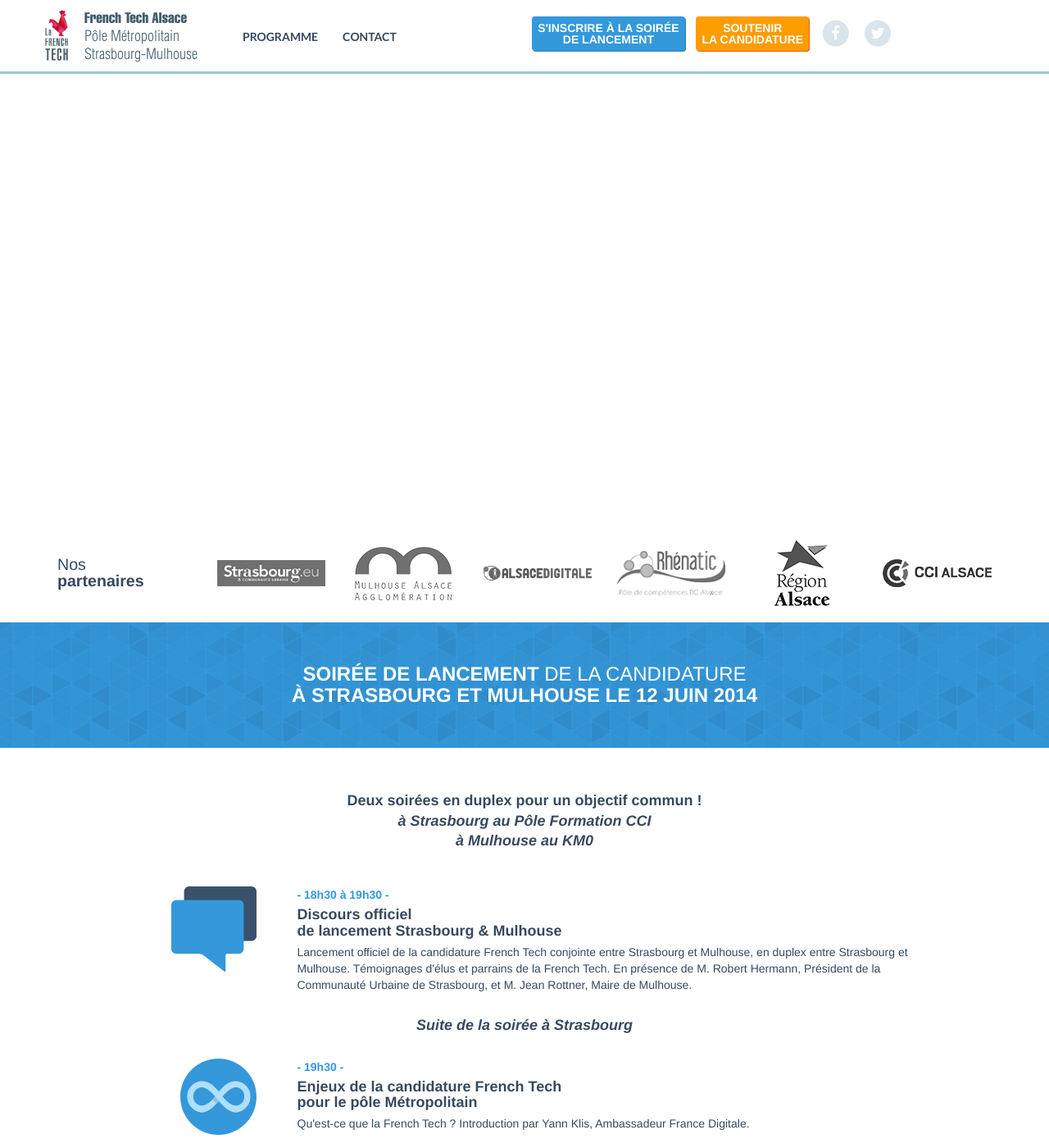
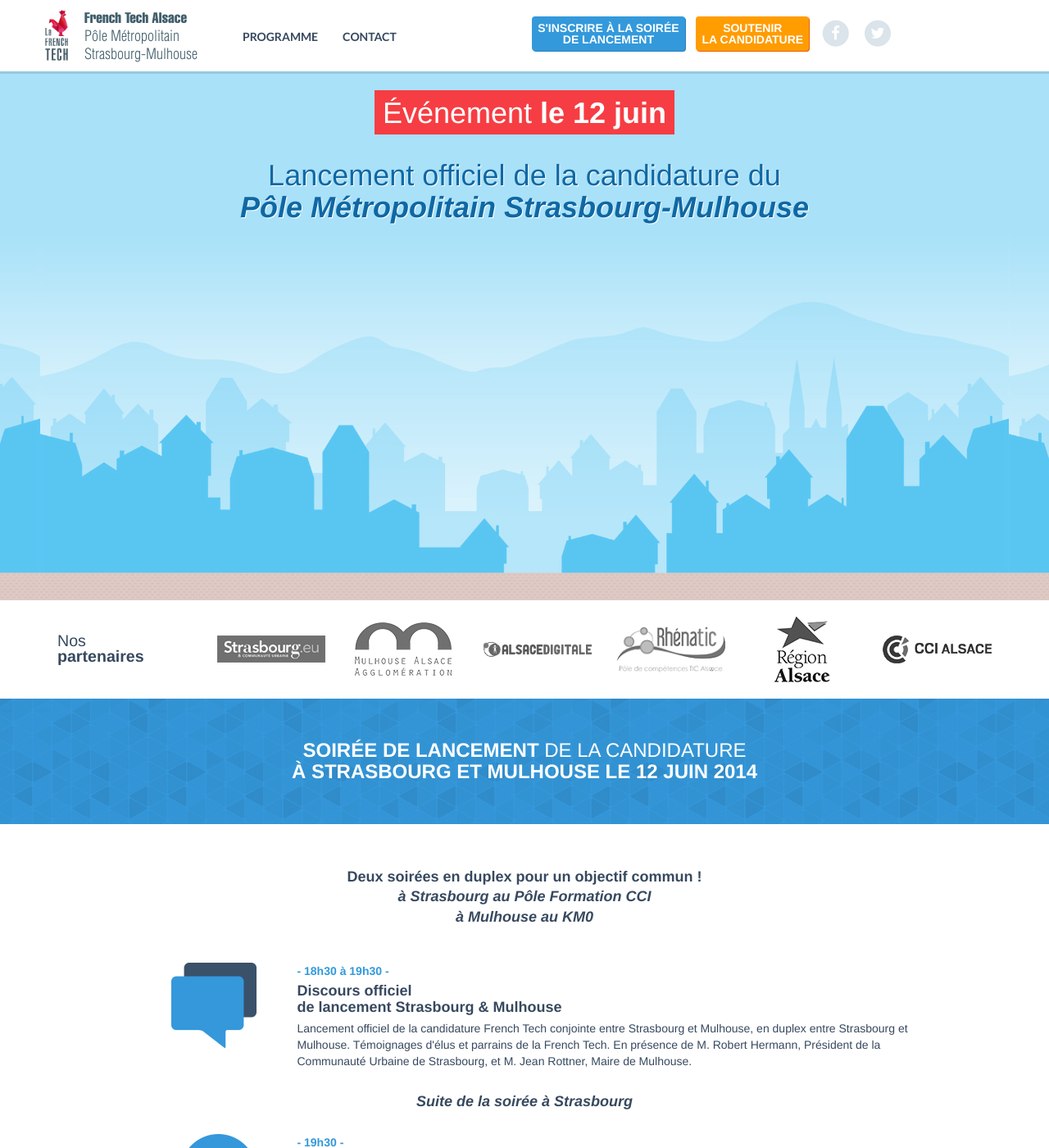
Before and after one commit to AlsaceDigitale/lancement-frenchtechalsace, a Jekyll site: the page built from index.html, in a window 1280 px wide and 1400 px high. Shown: the whole window at 82% size. Built offline with Jekyll 4.4.1, drawn with Linux system fonts in a browser that asks for light colours; nearby versions of some CDN libraries.

Commit message:
do animation always below text

```diff
--- a/css/main.css
+++ b/css/main.css
@@ -256,24 +256,26 @@
     margin-bottom: 0;
     margin-top: 0; }
 
-section.animation {
+section.preanimation {
+  background-color: #a9e1f8;
   margin-top: 90px; }
-  section.animation #animation-text {
-    position: absolute;
-    left: 0px;
-    top: 90px;
-    width: 100%;
-    display: none; }
-  section.animation h1 {
+  section.preanimation h1 {
     background-color: #f63d43;
     color: white;
     display: inline-block;
     padding: 8px 10px 6px 10px; }
-  section.animation h2 {
+  section.preanimation h2 {
     color: #0f68a4;
     text-shadow: 1px 1px 0 white; }
-  section.animation h2 strong {
+  section.preanimation h2 strong {
     font-style: italic; }
+
+section.animation {
+  background: #a9e1f8 url("/img/01.jpg") repeat-x center center;
+  background-size: contain; }
+  section.animation > .container {
+    padding-left: 0;
+    padding-right: 0; }
 
 section.partenaires {
   padding: 20px 0; }
--- a/frenchtech_canvas.js
+++ b/frenchtech_canvas.js
@@ -15,10 +15,11 @@
 
 function frenchtechAnimation() {
 
-    this.myCanvas = $("#frenchtech-animation");
+    this.myCanvas = $("#frenchtech-animation").get(0);
     this.myContainer = $(".canvas-container");
 
-    this.baseRatio = 2.35223048;
+    this.baseRatio = 2.632034632;
+    // this.baseRatio = 2.35223048;
 
     this.objects = [];
 
@@ -64,17 +65,17 @@
 
     this.initialize = function() {
 
-        this.myCanvas[ 0 ].width = this.size.x;
-        this.myCanvas[ 0 ].height = this.size.y;
+        this.myCanvas.width = this.size.x;
+        this.myCanvas.height = this.size.y;
 
         this.canvas = new fabric.StaticCanvas( "frenchtech-animation" );
 
         this.scale.x = this.size.x / 1824.0;
-        this.scale.y= this.size.y / 693.0;
+        this.scale.y = this.size.y / 693.0;
 
         async.parallel([
                 function (callback) {
-                    fabric.Image.fromURL( '/img/01.jpg', function( image ) { callback( null, image );} );
+                    fabric.Image.fromURL( '/img/transparent.gif', function( image ) { callback( null, image );} );
                     //fabric.loadSVGFromURL("/img/french_tech_arriere_plan.svg", function( value ) { callback( null, value ) });
                 },
                 function (callback) {
@@ -131,9 +132,9 @@
                 self.animateCity( self.mulhouse, -400 * self.scale.y );
 
                 // Make the title appear
-                setTimeout( function() {
-                    $("#animation-text").fadeIn( 800 );
-                }, 3400 );
+                // setTimeout( function() {
+                //     $("#animation-text").fadeIn( 800 );
+                // }, 3400 );
             }
         );
     }
@@ -156,6 +157,8 @@
         }
 
         this.canvas.renderAll();
+
+        $("section.animation").css({height: Math.floor(693*this.scale.y)});
 
     };
 
@@ -201,23 +204,15 @@
             height: this.size.y
         });
 
-        this.myCanvas[ 0 ].width = this.size.x;
-        this.myCanvas[ 0 ].height = this.size.y;
+        this.myCanvas.width = this.size.x;
+        this.myCanvas.height = this.size.y;
 
         this.scale.x = this.size.x / 1824.0;
-        this.scale.y= this.size.y / 693.0;
+        this.scale.y = this.size.y / 693.0;
 
         this.replaceObjects( this.canvas, this.buildings, this.startCoordinates );
 
         this.animateCity( self.strasbourg, 400 * self.scale.x );
         this.animateCity( self.mulhouse, -400 * self.scale.y );
-
-        // Make the title appear
-        $("#animation-text").hide();
-
-        setTimeout( function() {
-            $("#animation-text").fadeIn( 800 );
-        }, 3400 );
-
     }
 }
--- a/index.html
+++ b/index.html
@@ -106,22 +106,30 @@
       </div><!-- /.modal-dialog -->
     </div><!-- /.modal -->
 
+    <section class="preanimation text-center">
+      <div class="container">
+        <div class="row">
+          <div class="col-xs-12">
+            <h1>Événement <strong>le 12 juin</strong></h1>
+            <h2 class="h1">
+              Lancement officiel de la candidature du
+              <br/>
+              <strong>Pôle Métropolitain Strasbourg-Mulhouse</strong>
+            </h2>
+          </div>
+        </div>
+      </div>
+    </section>
 
     <section class="animation text-center">
+      <div class="container">
         <div class="canvas-container">
-            <canvas id="frenchtech-animation" width="100%" height="100%">
-
-            </canvas>
-
+          <canvas id="frenchtech-animation" width="100%" height="100%">
+          </canvas>
         </div>
         <div id="animation-text">
-            <h1>Événement <strong>le 12 juin</strong></h1>
-            <h2 class="h1">
-                Lancement officiel de la candidature du
-                <br/>
-                <strong>Pôle Métropolitain Strasbourg-Mulhouse</strong>
-            </h2>
         </div>
+      </div>
     </section>
 
     <section class="partenaires">
```
Also changed, not shown: css/main.sass (+11 -11 lines), img/transparent.gif (added).
